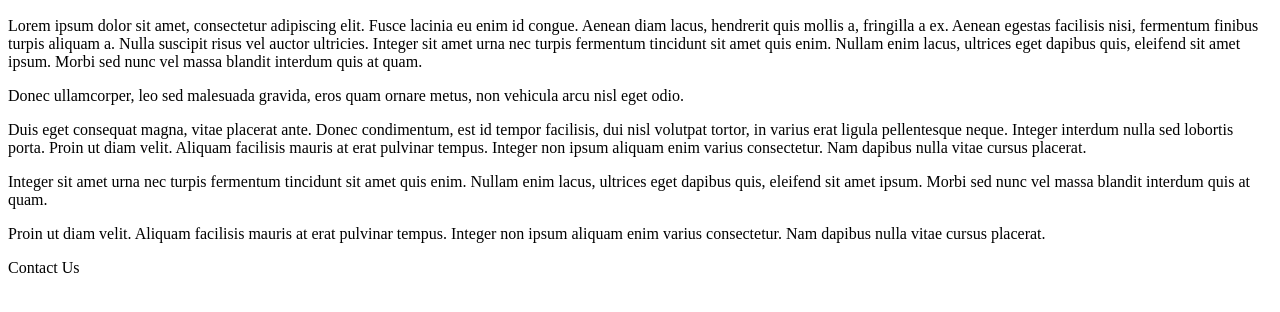
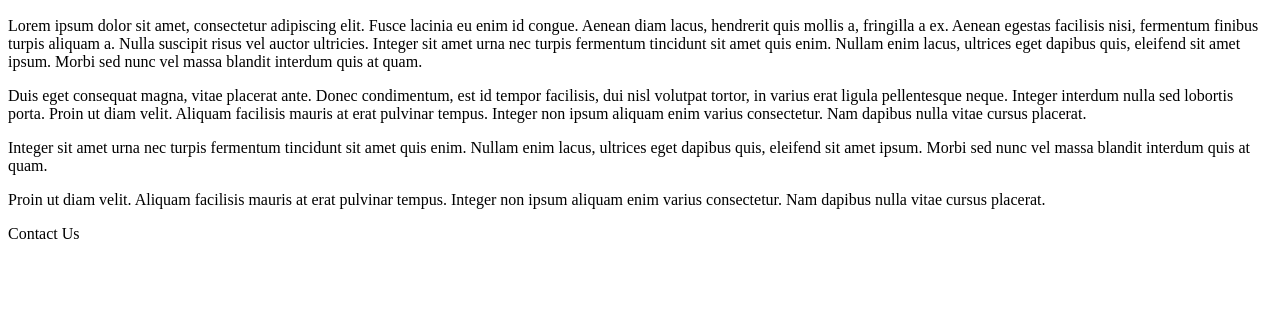
Before and after one commit to Danish-Ehsan/git-test, a plain HTML site: page index.html in a window 1280 px wide. Shown: the part 136-448 px from the top of the page. Drawn offline with Linux system fonts and the light colour scheme.

Commit message:
Deleted second paragraph

```diff
--- a/index.html
+++ b/index.html
@@ -10,7 +10,6 @@
         <h2>Experimenting with branching</h2>
 
         <p>Lorem ipsum dolor sit amet, consectetur adipiscing elit. Fusce lacinia eu enim id congue. Aenean diam lacus, hendrerit quis mollis a, fringilla a ex. Aenean egestas facilisis nisi, fermentum finibus turpis aliquam a. Nulla suscipit risus vel auctor ultricies. Integer sit amet urna nec turpis fermentum tincidunt sit amet quis enim. Nullam enim lacus, ultrices eget dapibus quis, eleifend sit amet ipsum. Morbi sed nunc vel massa blandit interdum quis at quam.</p>
-        <p>Donec ullamcorper, leo sed malesuada gravida, eros quam ornare metus, non vehicula arcu nisl eget odio.</p>
         <p>Duis eget consequat magna, vitae placerat ante. Donec condimentum, est id tempor facilisis, dui nisl volutpat tortor, in varius erat ligula pellentesque neque. Integer interdum nulla sed lobortis porta. Proin ut diam velit. Aliquam facilisis mauris at erat pulvinar tempus. Integer non ipsum aliquam enim varius consectetur. Nam dapibus nulla vitae cursus placerat.</p>
         <p>Integer sit amet urna nec turpis fermentum tincidunt sit amet quis enim. Nullam enim lacus, ultrices eget dapibus quis, eleifend sit amet ipsum. Morbi sed nunc vel massa blandit interdum quis at quam.</p>
         <p>Proin ut diam velit. Aliquam facilisis mauris at erat pulvinar tempus. Integer non ipsum aliquam enim varius consectetur. Nam dapibus nulla vitae cursus placerat.</p>
```
